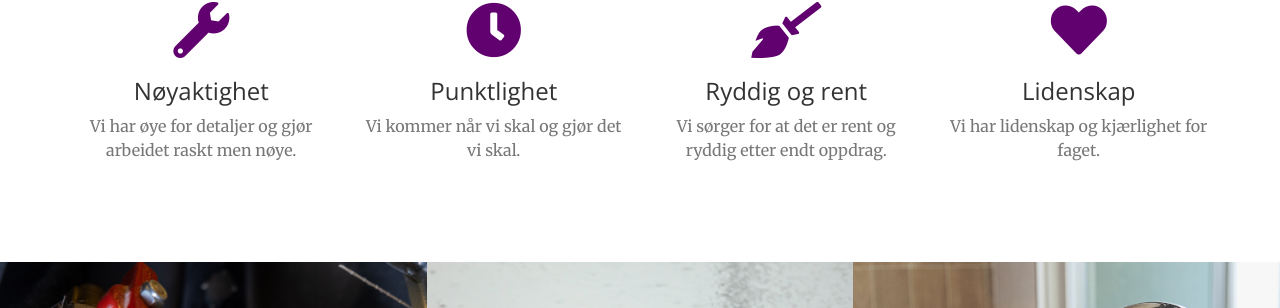
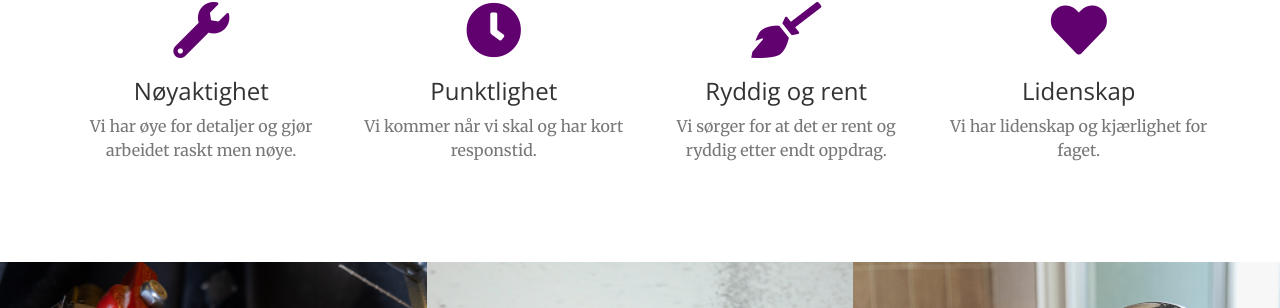
Before and after one commit to adriah/pro-ror, a Jekyll site: the page built from index.html, in a window 1280 px wide and 900 px high, scrolled down 1270 px. Shown: the part 144-452 px from the top of the window. Built offline with Jekyll 4.4.1, drawn with Linux system fonts in a browser that asks for light colours.

Commit message:
Changed some text in services.html

```diff
--- a/_includes/services.html
+++ b/_includes/services.html
@@ -20,7 +20,7 @@
                 <div class="service-box">
                     <i class="fa fa-4x fa-clock wow bounceIn text-primary" data-wow-delay=".1s"></i>
                     <h3>Punktlighet</h3>
-                    <p class="text-muted">Vi kommer når vi skal og gjør det vi skal.</p>
+                    <p class="text-muted">Vi kommer når vi skal og har kort responstid.</p>
                 </div>
             </div>
             <div class="col-lg-3 col-md-6 text-center">
```
